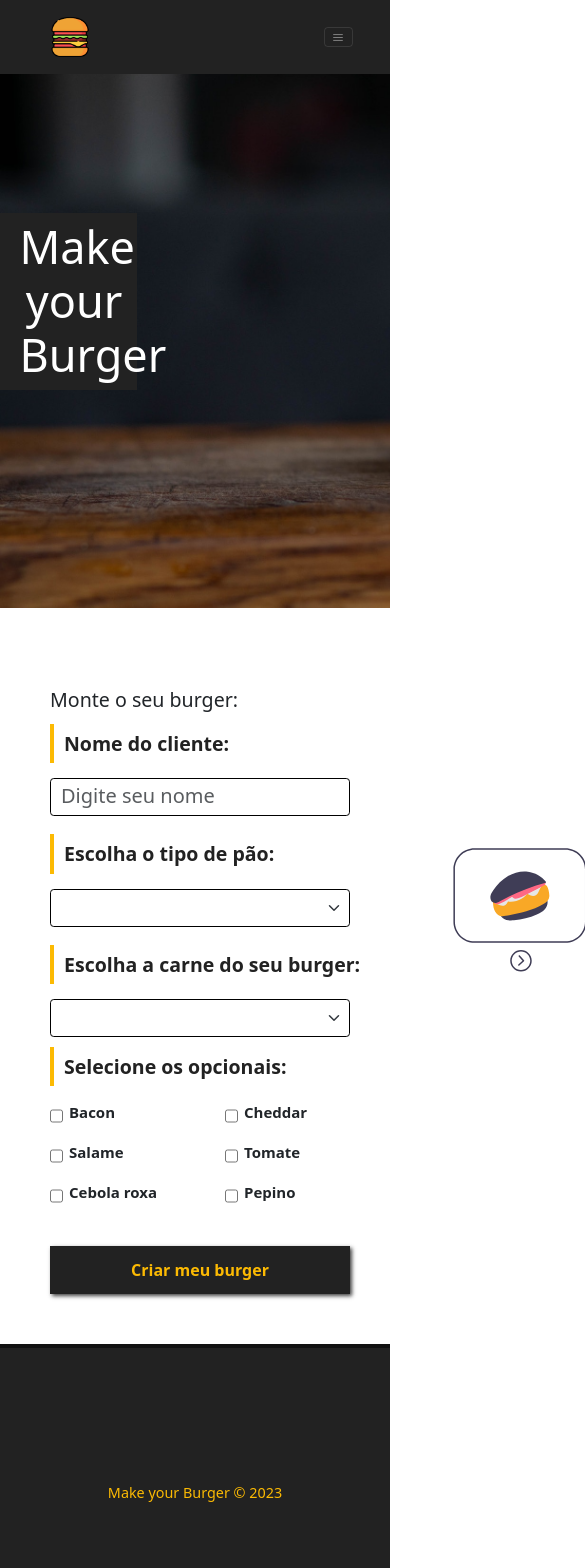
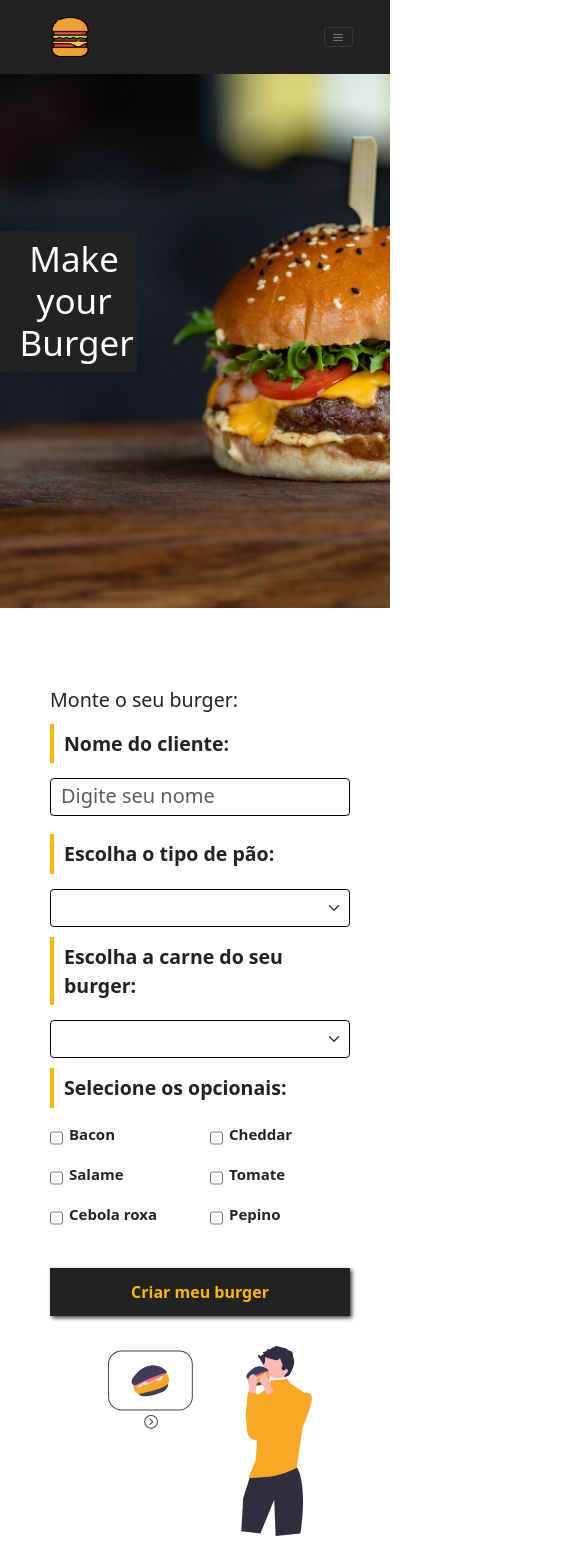
Before and after one commit to pedro-h-fernandes/make_your_burger, a Vue app: page / in a window 390 px wide. Shown: the top 1568 px of the page, 585 px wide, since content can reach past the window. Built offline with nearby package versions, Linux system fonts and the light colour scheme; data requests are answered from the project's data file.

Commit message:
deixando o site responsivo

```diff
--- a/src/App.vue
+++ b/src/App.vue
@@ -1,4 +1,4 @@
-grava<template>
+<template>
   <Navbar :logo="logo" :alt="alt" />
   <RouterView />
   <Footer />
--- a/src/components/Banner.vue
+++ b/src/components/Banner.vue
@@ -15,6 +15,7 @@ export default {
 #main-banner {
     background: url('/img/burger.jpg');
     background-size:cover;
+    background-position: center center;
     width: 100%;
     height: 72vh;
     display: flex;
@@ -31,4 +32,15 @@ h1 {
     font-size: 4.5rem;
     background-color: #222;
 }
+
+@media screen and (max-width: 777px){
+    h1{
+        font-size: 3.5rem;
+    }
+}
+@media screen and (max-width: 375px){
+    h1{
+        font-size: 2.5rem;
+    }
+}
 </style>
--- a/src/components/BurgerForm.vue
+++ b/src/components/BurgerForm.vue
@@ -136,7 +136,7 @@ input::placeholder {
 #opcionais-container {
     flex-direction: row;
     flex-wrap: wrap;
-    width: 350px;
+    width: 100%;
 }
 
 #opcionais-title {
@@ -185,4 +185,10 @@ option {
     background-color: transparent;
     color: #222;
 }
+
+@media (min-width: 320px){
+    #burger-form{
+        width: 320px;
+    }
+}
 </style>
--- a/src/components/Footer.vue
+++ b/src/components/Footer.vue
@@ -10,7 +10,7 @@ export default {
 </script>
 <style scoped>
 #footer {
-    height:36vh;
+    height:30vh;
     font-size: 2.3rem;
     background-color: #222;
     border-top: 4px solid #111;
--- a/src/views/HomeView.vue
+++ b/src/views/HomeView.vue
@@ -5,7 +5,12 @@
       <h1>Monte o seu burger:</h1>
       <BurgerForm />
     </div>
-    <img src="public\img\undraw_hamburger_re_7sfy.svg" alt="">
+
+    <picture>
+      <source media="(min-width: 320px) and (max-width: 850px)" srcset="public\img\comendo-burger320.svg">
+      <source srcset="public\img\comendo-burger.svg" alt="">
+      <img src="public\img\comendo-burger.svg" alt="">
+    </picture>
 
   </main>
 </template>
@@ -31,7 +36,14 @@ h1 {
 main {
   display: flex;
   flex-direction: row;
+  flex-wrap: wrap;
   justify-content: space-evenly;
   align-items: center;
 }
+
+@media screen and (min-width: 320px) and (max-width: 768px) {
+  img{
+    margin-top: 30px;
+  }
+}
 </style>
--- a/src/views/PedidosView.vue
+++ b/src/views/PedidosView.vue
@@ -1,6 +1,6 @@
 <template>
   <div class="main-container mb-lg">
-    <h1 class="p-2 mb-2">Gerenciar pedidos:</h1>
+    <h1 class="p-2 my-3">Gerenciar pedidos:</h1>
     <Dashboard/>
   </div>
 </template>
```
Also changed, not shown: public/img/comendo-burger.svg (renamed from public/img/undraw_hamburger_re_7sfy.svg), public/img/comendo-burger320.svg (added).
